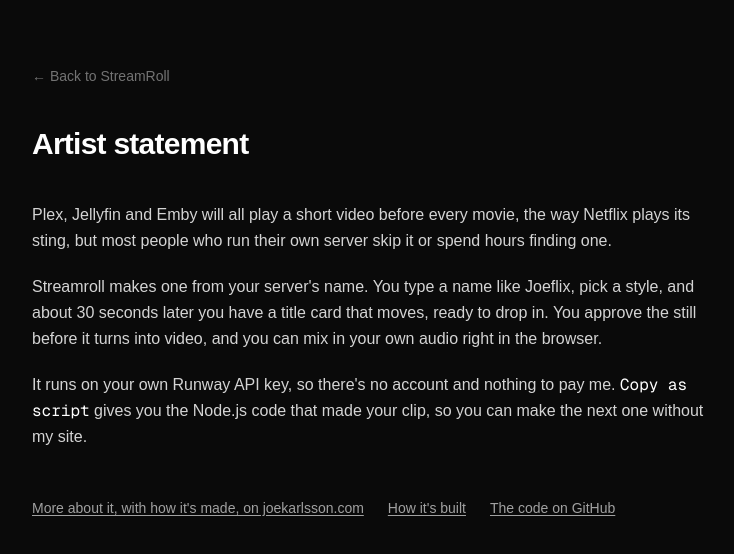
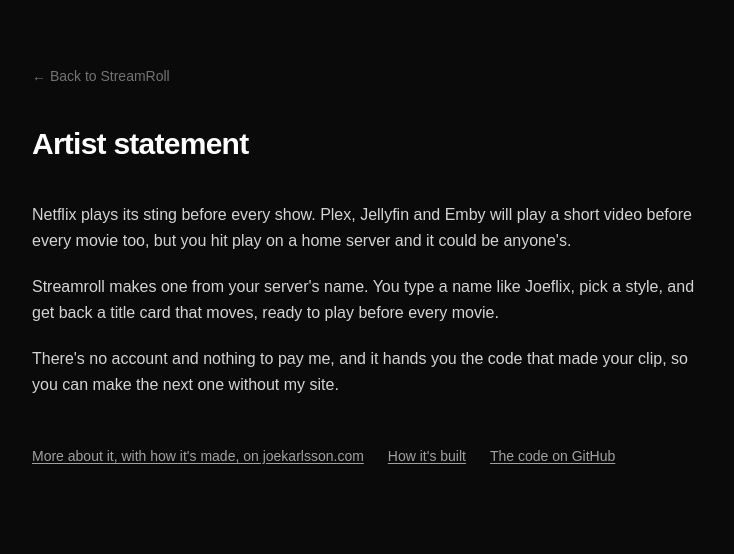
Before and after one commit to JoeKarlsson/streamroll, a Next.js app: page /about in a window 1280 px wide. Shown: the top 554 px of the page, without its empty margins (272-1006 px from the left). Built offline with nearby package versions, Linux system fonts and the light colour scheme.

Commit message:
fix: About page carries the current artist statement

```diff
--- a/app/about/page.tsx
+++ b/app/about/page.tsx
@@ -40,18 +40,16 @@ export default function AboutPage() {
 
         <div className="space-y-5 text-neutral-300 leading-relaxed">
           <p>
-            Plex, Jellyfin and Emby will all play a short video before every movie, the way Netflix plays its sting,
-            but most people who run their own server skip it or spend hours finding one.
+            Netflix plays its sting before every show. Plex, Jellyfin and Emby will play a short video before every movie
+            too, but you hit play on a home server and it could be anyone&apos;s.
           </p>
           <p>
-            Streamroll makes one from your server&apos;s name. You type a name like Joeflix, pick a style, and about 30
-            seconds later you have a title card that moves, ready to drop in. You approve the still before it turns into
-            video, and you can mix in your own audio right in the browser.
+            Streamroll makes one from your server&apos;s name. You type a name like Joeflix, pick a style, and get back a
+            title card that moves, ready to play before every movie.
           </p>
           <p>
-            It runs on your own Runway API key, so there&apos;s no account and nothing to pay me.{" "}
-            <code className="text-white">Copy as script</code> gives you the Node.js code that made your clip, so you can
-            make the next one without my site.
+            There&apos;s no account and nothing to pay me, and it hands you the code that made your clip, so you can make
+            the next one without my site.
           </p>
         </div>
 
```
